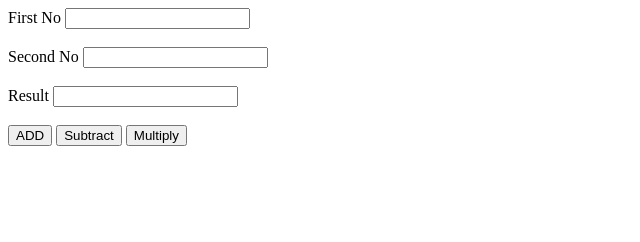
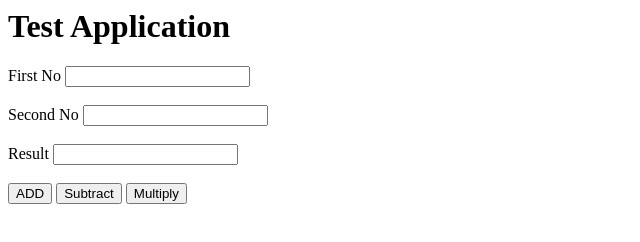
Before and after one commit to Dlohani1/calc_basic, a plain HTML site: page index.html in a window 1280 px wide. Shown: the whole page, without its empty margins (0-640 px from the left). Drawn offline with Linux system fonts and the light colour scheme.

Commit message:
title added

```diff
--- a/index.html
+++ b/index.html
@@ -8,6 +8,7 @@ Basic Calculator
 <script src="multiply.js"></script>
 </head>
 <body>
+<h1> Test Application </h1>
  First No <input type="text" id="firstno" /> <br/> <br/>
 
  Second No <input type="text" id="secondno" /> <br/> <br/>
```
